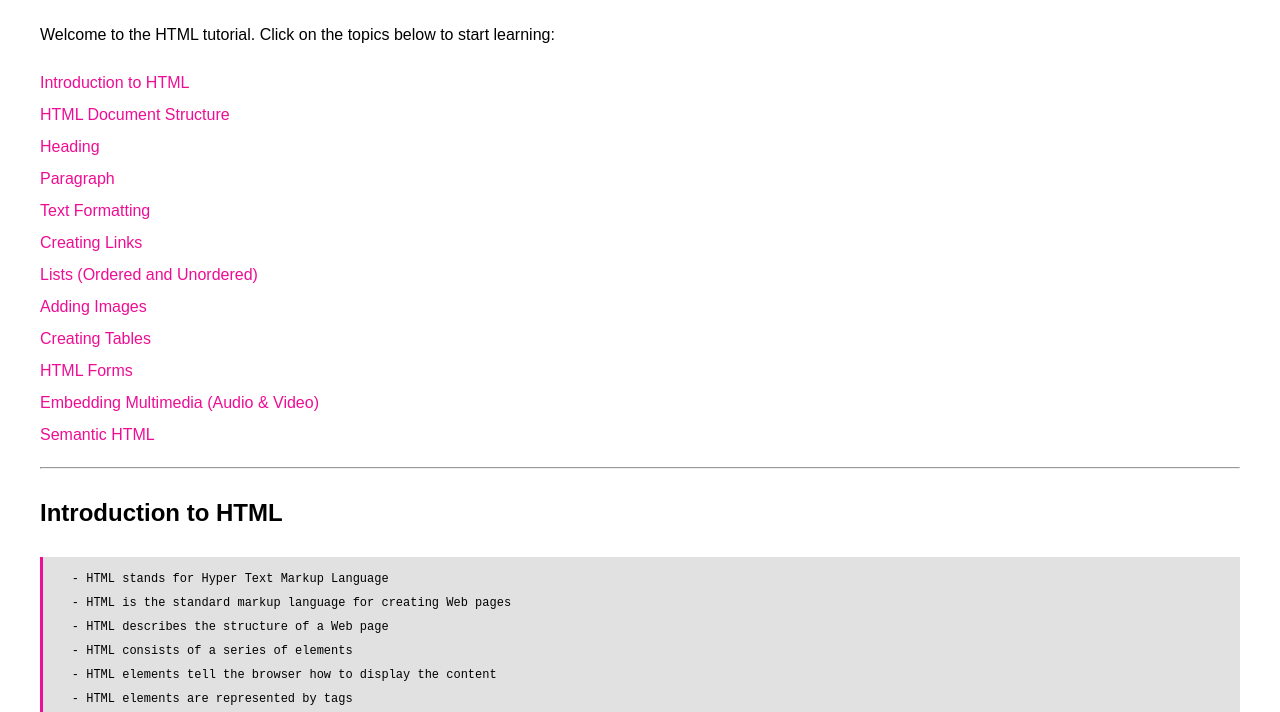
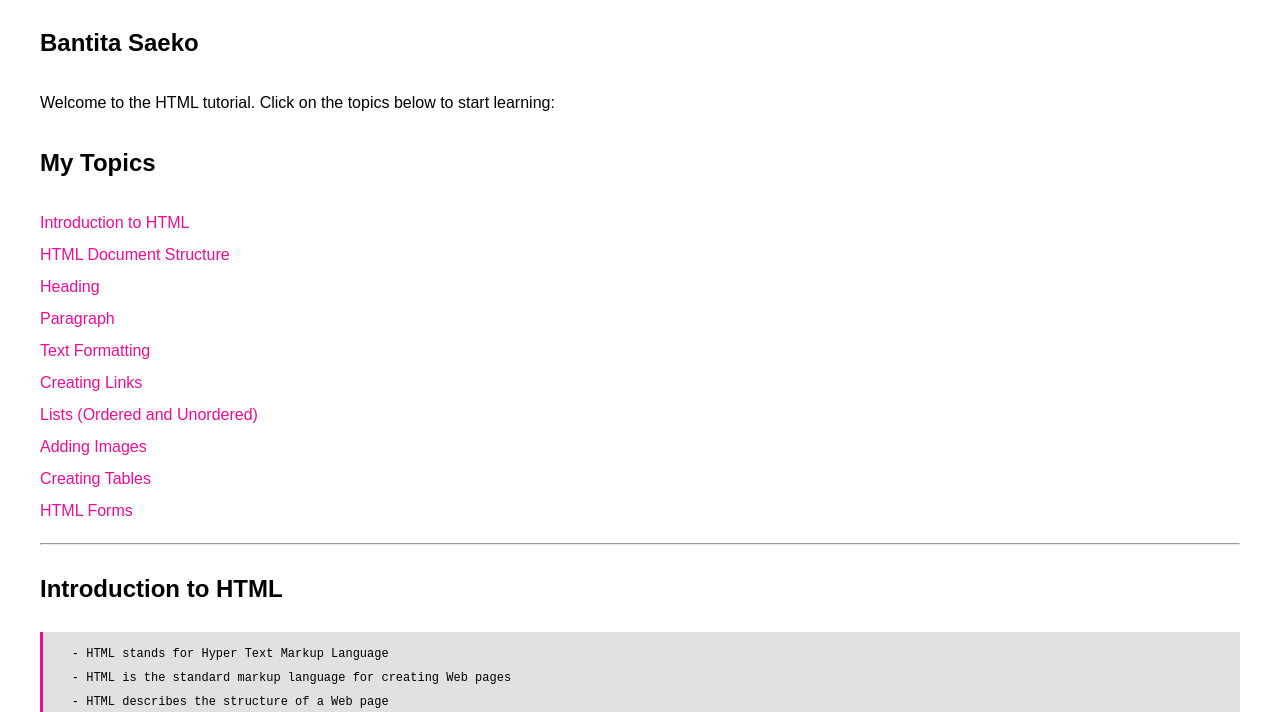
Before and after one commit to Bantita-Saeko/Eng4Com-git-intro, a plain HTML site: page index.html in a window 1280 px wide. Shown: the part 88-800 px from the top of the page. Drawn offline with Linux system fonts and the light colour scheme.

Commit message:
edit index.html

```diff
--- a/index.html
+++ b/index.html
@@ -53,8 +53,10 @@
 <body>
     <div class="container">
   <h1>HTML Tutorial</h1>
+  <h2>Bantita Saeko</h2>
   <p>Welcome to the HTML tutorial. Click on the topics below to start learning:</p>
 
+  <h2>My Topics</h2>
   <ul>
     <li><a href="#introduction">Introduction to HTML</a></li>
     <li><a href="#structure">HTML Document Structure</a></li>
@@ -66,8 +68,6 @@
     <li><a href="#images">Adding Images</a></li>
     <li><a href="#tables">Creating Tables</a></li>
     <li><a href="#forms">HTML Forms</a></li>
-    <li><a href="#multimedia">Embedding Multimedia (Audio & Video)</a></li>
-    <li><a href="#semantic">Semantic HTML</a></li>
   </ul>
 
   <!-- &nbsp; none-breaking space เว้นวรรค-->
```
